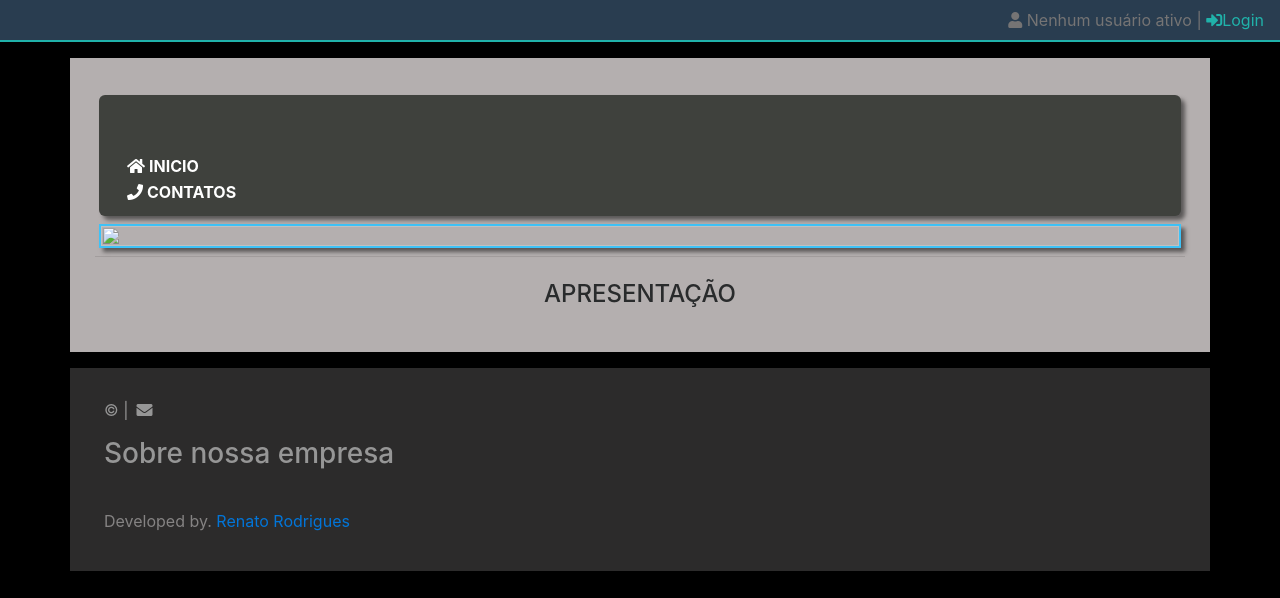
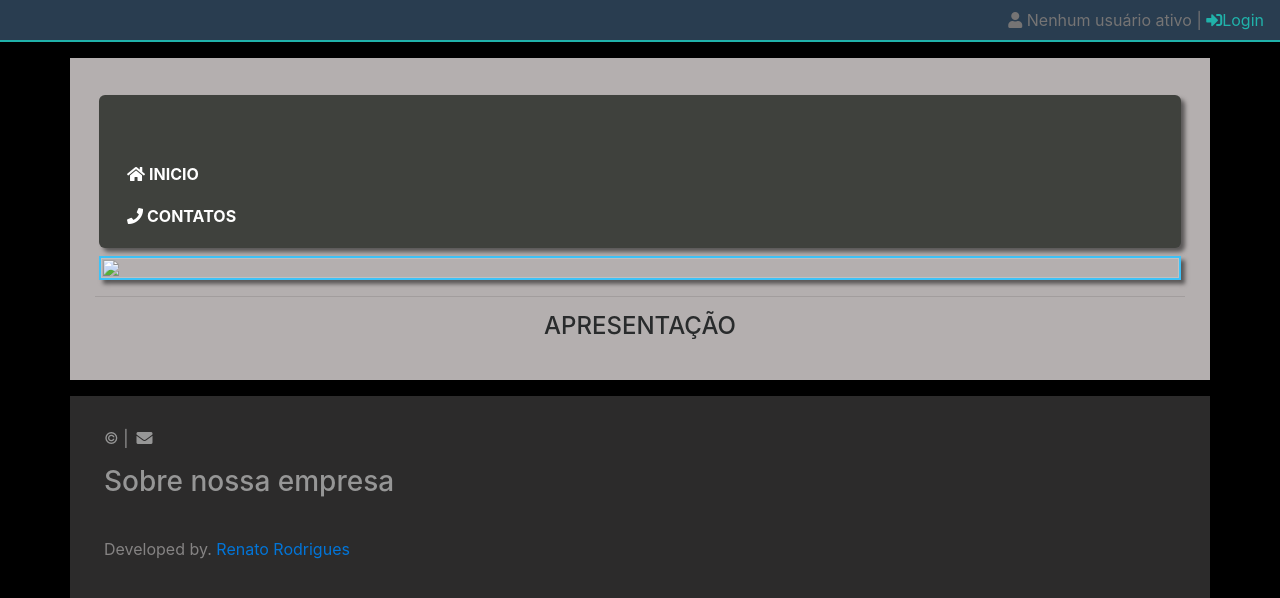
Before and after one commit to renatob4/Divulgacao, a PHP site: page / in a window 1280 px wide, after a click that opens the changed part. Shown: the top 598 px of the page. Run offline with PHP 8.4, Linux system fonts and the light colour scheme; data that the repository does not hold is empty; a stand-in replaces the project's code that opens the database connection; some libraries are stand-ins or nearby versions.

Commit message:
Correção de bugs.

```diff
--- a/css/_geral.css
+++ b/css/_geral.css
@@ -55,7 +55,6 @@ body{
     border: 2px solid rgb(62, 194, 247);
     margin-top: 15px;
     background-color: white;
-
 }
 .titulo-painel{
     font-size: 1.2em;
@@ -97,7 +96,7 @@ body{
     font-size: 0.8em;
 }
 .Obs4{
-    color: green;
+    color: blue;
     font-size: 0.8em;
 }
 .pmtn{
--- a/includes/_menu.php
+++ b/includes/_menu.php
@@ -14,10 +14,10 @@
             </button>
             <div class="collapse navbar-collapse" id="navbarSupportedContent">
                 <ul class="navbar-nav mr-auto">
-                <li class="nav-item"><a class="texto-menu mr-2"><a href="?a=home"><i class="fas fa-home mr-1"></i>INICIO</a></li>
-                <?php if($config[0]['st_product'] == 1):?><li class="nav-item"><a class="texto-menu mr-2"><a href="?a=produtos"><i class="fas fa-shopping-cart mr-1"></i>PRODUTOS</a></li><?php endif;?>
-                <?php if($config[0]['st_service'] == 1):?><li class="nav-item"><a class="texto-menu mr-2"><a href="?a=servicos"><i class="fas fa-wrench mr-1"></i>SERVICOS</a></li><?php endif;?>
-                <li class="nav-item"><a class="texto-menu mr-2"><a href="?a=contatos"><i class="fas fa-phone mr-1"></i>CONTATOS</a></li>
+                <li class="nav-item mt-2 mb-2"><a class="texto-menu mr-2"><a href="?a=home"><i class="fas fa-home mr-1"></i>INICIO</a></li>
+                <?php if($config[0]['st_product'] == 1):?><li class="nav-item mt-2 mb-2"><a class="texto-menu mr-2"><a href="?a=produtos"><i class="fas fa-shopping-cart mr-1"></i>PRODUTOS</a></li><?php endif;?>
+                <?php if($config[0]['st_service'] == 1):?><li class="nav-item mt-2 mb-2"><a class="texto-menu mr-2"><a href="?a=servicos"><i class="fas fa-wrench mr-1"></i>SERVICOS</a></li><?php endif;?>
+                <li class="nav-item mt-2 mb-2"><a class="texto-menu mr-2"><a href="?a=contatos"><i class="fas fa-phone mr-1"></i>CONTATOS</a></li>
                 </ul>
             </div>
         </nav>
--- a/includes/_rodape.php
+++ b/includes/_rodape.php
@@ -47,6 +47,9 @@
                 <?php if ($link[0]['ds_link_market'] != ''):?>
                     <a href="<?php echo $link[0]['ds_link_market']?>" target="_blank"><i class="fas fa-shopping-cart shadow-strong"></i></a>
                 <?php endif;?>
+                <?php if ($link[0]['ds_link_ytb'] != ''):?>
+                    <a href="<?php echo $link[0]['ds_link_ytb']?>" target="_blank"><i class="fab fa-youtube shadow-strong"></i></a>
+                <?php endif;?>
                 <?php if ($link[0]['ds_link_face'] != '' && $config[0]['st_fbpage'] == 1 && $code[0]['lnk_script'] != ''):?>
                 <div class="text-center mt-5 p-0">
                     <div class="fb-page shadow-strong"
--- a/includes/_topo.php
+++ b/includes/_topo.php
@@ -9,6 +9,18 @@
         <meta name="description" content="Site de divulgação de pequena empresa/negócio.">
         <meta name="keywords" content="divulgação, conheça, palavras, chave">
         <meta name="robots" content="index">
+        <!-- Tags do facebook -->
+        <meta property="og:locale" content="pt_BR">
+        <meta property="og:url" content="<?php echo 'http://$_SERVER[HTTP_HOST]'?>">
+        <meta property="og:title" content="Título da página ou artigo">
+        <meta property="og:site_name" content="Nome do meu site">
+        <meta property="og:description" content="Minha boa descrição para intrigar os usuários.">
+        <meta property="og:image" content="<?php echo 'http://$_SERVER[HTTP_HOST]'?>/images/logo.png">
+        <meta property="og:image:type" content="image/png">
+        <!-- <meta property="og:image:width" content="800"> -->
+        <!-- <meta property="og:image:height" content="600"> -->
+        <meta property="og:type" content="website">
+        <!-- Atualização da Página a cada 10 minutos -->
         <meta http-equiv="Refresh" content="600">
             <title>Trust</title>
         <!--Bootstrap 4.0-->
@@ -21,6 +33,8 @@
         <script src='https://www.google.com/recaptcha/api.js'></script>
         <!-- Css -->
         <link rel="stylesheet" href="css/main.css"/>
+        <!-- Arquivo manifest para web app -->
+        <link rel="manifest" href="/manifest.json">
         <!--Favicon-->
         <link rel="shortcut icon" href="/favicon.ico" type="image/x-ico"/>
     </head>
--- a/public/contatos.php
+++ b/public/contatos.php
@@ -144,6 +144,9 @@
                         <?php if ($link[0]['ds_link_market'] != ''):?>
                         <i id="grey" class="fas fa-shopping-cart mr-2"></i><label class="mt-0 mb-0">LinkedIn: </label> <a href="<?php echo $link[0]['ds_link_market']?>" target="_blank"><?php echo $link[0]['ds_link_market']?></a><br/>
                         <?php endif;?>
+                        <?php if ($link[0]['ds_link_ytb'] != ''):?>
+                        <i id="grey" class="fab fa-youtube mr-2"></i><label class="mt-0 mb-0">Youtube: </label> <a href="<?php echo $link[0]['ds_link_ytb']?>" target="_blank"><?php echo $link[0]['ds_link_ytb']?></a><br/>
+                        <?php endif;?>
                     </div>
                 </div>
                 <div class="col m-0 p-0">
--- a/public/home.php
+++ b/public/home.php
@@ -34,15 +34,15 @@
     <?php endif;?>
 </div>
 <!-- Apresentação da empresa, texto. -->
-<hr class="mt-2 mb-3">
-<div class="row m-1">
+<hr class="mt-3 mb-2">
+<div class="row mr-1 ml-1 pt-0">
     <?php if(($config[0]['st_map'] == 1 || $config[0]['st_contact'] == 1) && ($conteudo[0]['lnk_map'] != '' || $config[0]['st_contact'] == 1)):?>
-    <div class="col-md-8 p-0">
+    <div class="col-md-7 p-0">
     <?php else:?>
     <div class="col p-0">
     <?php endif;?>
         <div class="text-center pt-2 pr-3 pl-3 pb-0">
-            <h4 class="mb-3">APRESENTAÇÃO</h4>
+            <h4 class="mb-2">APRESENTAÇÃO</h4>
             <!-- Dados contidos no campo 'ds_presentation' do banco de dados -->
             <p class="mb-3"><?php echo $conteudo[0]['ds_presentation']?></p>
             <!-- Mostra a imagem no corpo da apresentação se ela existir -->
@@ -75,13 +75,13 @@
         </div>
     </div>
     <?php if(($config[0]['st_map'] == 1 || $config[0]['st_contact'] == 1) && ($conteudo[0]['lnk_map'] != '' || $config[0]['st_contact'] == 1)):?>
-    <div class="col-md-4 p-0">
+    <div class="col-md-5 p-0">
     <?php else:?>
     <div>
     <?php endif;?>
     <?php if($config[0]['st_contact'] == 1):?>
     <!-- Painel rapido de contatos telefonicos -->
-    <div class="card painel-direito text-center p-4 mb-2 borda-painel shadow-strong">
+    <div class="card painel-direito text-center p-2 pt-3 mt-2 mb-3 borda-painel shadow-strong">
         <h4 id="black"><i id="white" class="fas fa-phone-square mr-2"></i>Fale conosco:</h4>
         <div class="flex-media">
             <div class="card m-2 pt-4 pb-3 pr-0 borda-painel">
@@ -96,7 +96,7 @@
     <?php endif;?>
     <?php if ($conteudo[0]['lnk_map'] != '' && $config[0]['st_map'] == 1):?>
     <!-- Painel rapido de localização/mapa -->
-    <div class="card painel-direito text-center p-2 pt-4 mt-2 mb-1 borda-painel shadow-strong">
+    <div class="card painel-direito text-center p-2 pt-3 mt-2 mb-2 borda-painel shadow-strong">
         <h4 id="black"><i id="white" class="fas fa-map-marked mr-2"></i>Nos encontre:</h4>
         <div class="card mt-2">
             <!-- iframe do mapa -->
@@ -107,7 +107,7 @@
     </div>
 </div>
 <?php if($config[0]['st_card'] == 1):?>
-<hr class="mt-2 mb-0">
+<hr class="mt-3 mb-0">
 <!-- Cards de texto -->
 <div class="row">
     <?php for ($i = 0; $i <= count($card)-1; $i++):?>
@@ -197,7 +197,7 @@
     <?php endif;?>
     <!-- Form para postar noticias -->
     <?php if (funcoes::VerificarLogin()):?>
-    <hr><form class="p-0 mb-0" method="POST" action="?a=post_inserir">
+    <hr class="mb-2"><form class="p-0 mb-0" method="POST" action="?a=post_inserir">
         <div class="form-row">
             <div class="col-md-8 mt-1">
                 <label><b><i class="fas fa-star mr-2"></i>Título:</b></label>
--- a/scripts/main.js
+++ b/scripts/main.js
@@ -4,10 +4,12 @@ if(iframe != null){
     iframe.setAttribute("width", "100%");
     iframe.setAttribute("height", 200);
 }
-
+//Div contendo o resultado de operações
 var divresult = document.getElementById("resultado");
 if(divresult != null){
     setTimeout(function() {
         $("#resultado").hide();
     }, 10000);
+    //Da foco no resultado.
+    window.location.hash = '#resultado';
 }
```
Also changed, not shown: controls/deleta_Imagem.php (+10 -8 lines), controls/produto_editar.php (+4 -3 lines), public/produtos.php (+4 -4 lines), setup/setup_criar_bd.php (+12 -1 lines), setup/setup_inserir_conteudo.php (+6 -4 lines), users/configuracoes.php (+23 -6 lines), images/15461857545c28ec1ab0952.jpg (deleted), images/15461875825c28f33e524b3.jpg (deleted), images/15461877405c28f3dcb29ec.jpg (deleted), images/15461918325c2903d8b98f8.png (deleted), manifest.json (added).
